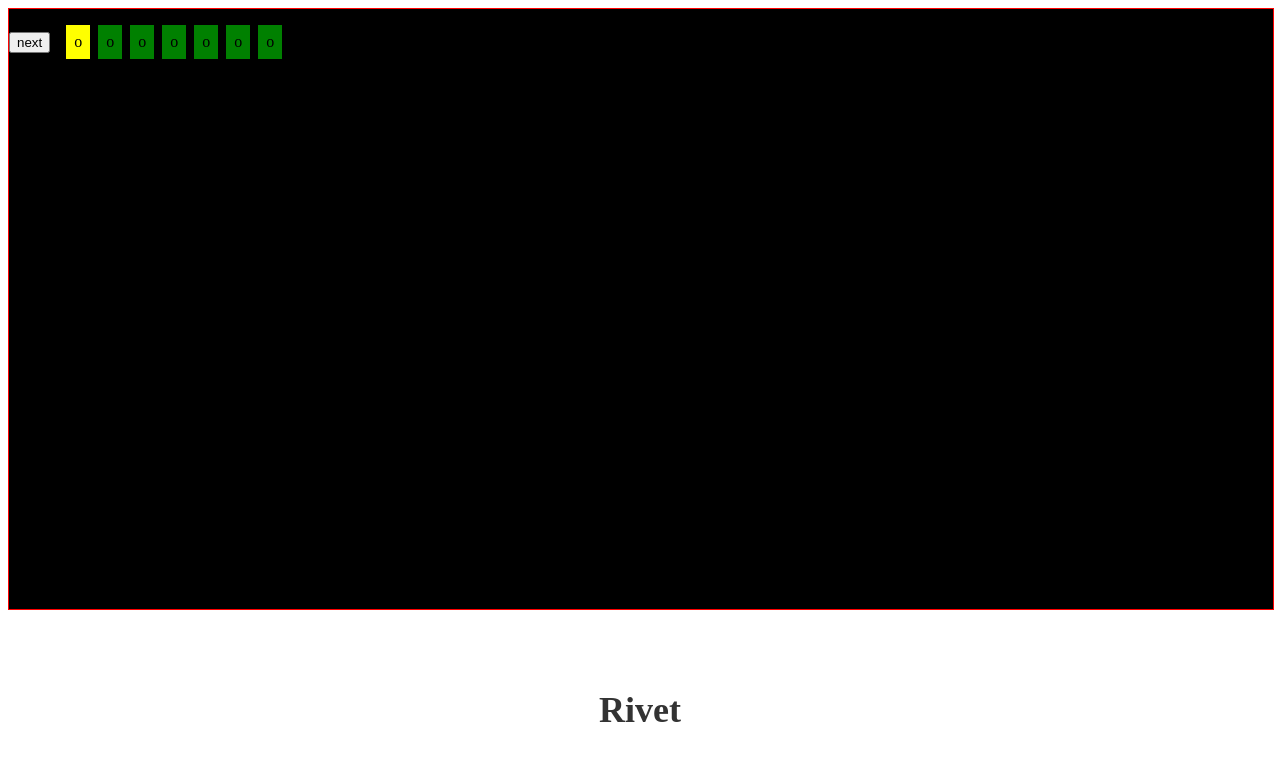
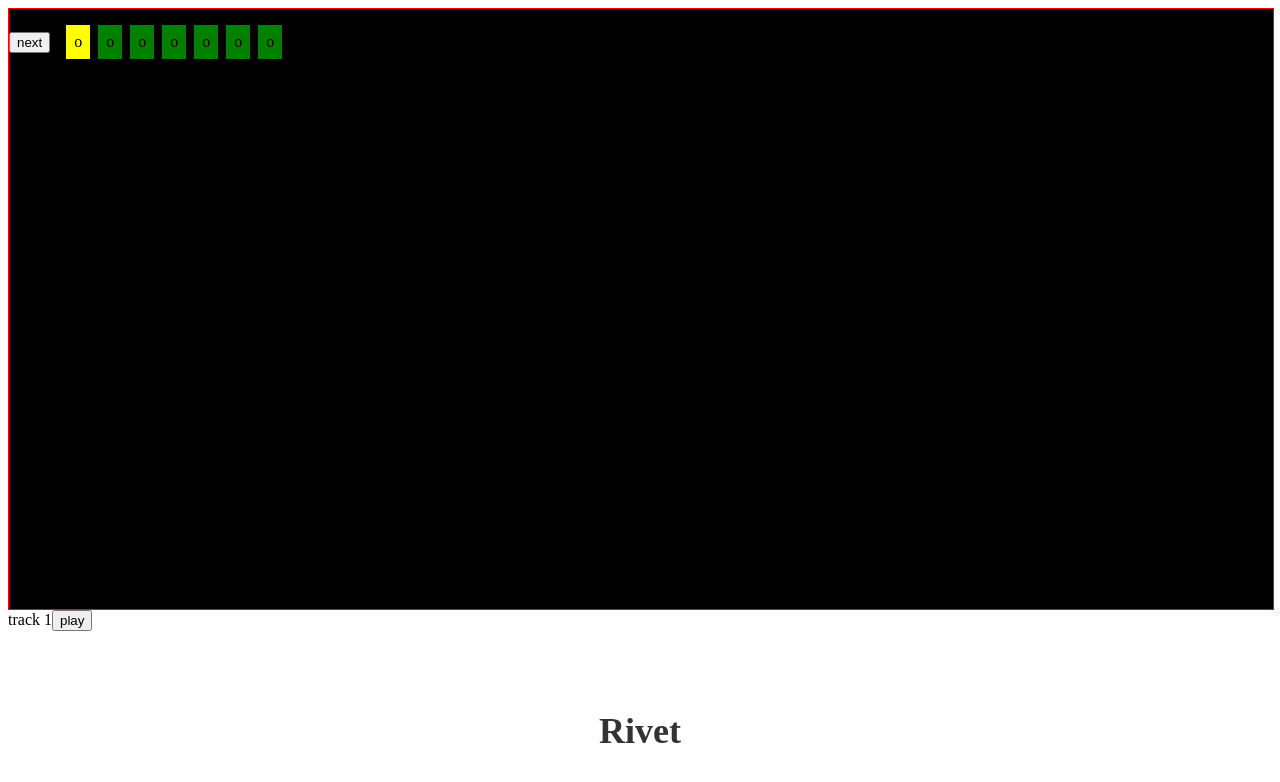
Before and after one commit to randykarels/rivet, a Next.js app: page / in a window 1280 px wide. Shown: the top 782 px of the page. Built offline with nearby package versions, Linux system fonts and the light colour scheme.

Commit message:
audio 1: start

```diff
--- /dev/null
+++ b/components/track.js
@@ -0,0 +1,19 @@
+import React from 'react'
+
+
+class Track extends React.Component {
+    componentDidMount = () => {
+        this.audio = new Audio;
+    }
+
+    render = () => {
+        return (
+        <div>
+            track 1
+            <button>play</button>
+        </div>
+        )
+    }
+}
+
+export default Track;
--- a/pages/index.js
+++ b/pages/index.js
@@ -3,6 +3,7 @@ import Link from 'next/link'
 import Head from 'next/head'
 import Nav from '../components/nav'
 import Slideshow from '../components/slideshow'
+import Track from '../components/track'
 
 const images = [
   "/static/images/grow.jpg",
@@ -21,6 +22,8 @@ const Home = () => (
     </Head>
 
     <Slideshow images={images} width="100%" />
+
+    <Track />
 
     <div className='hero'>
       <h1 className='title'>Rivet</h1>
```
